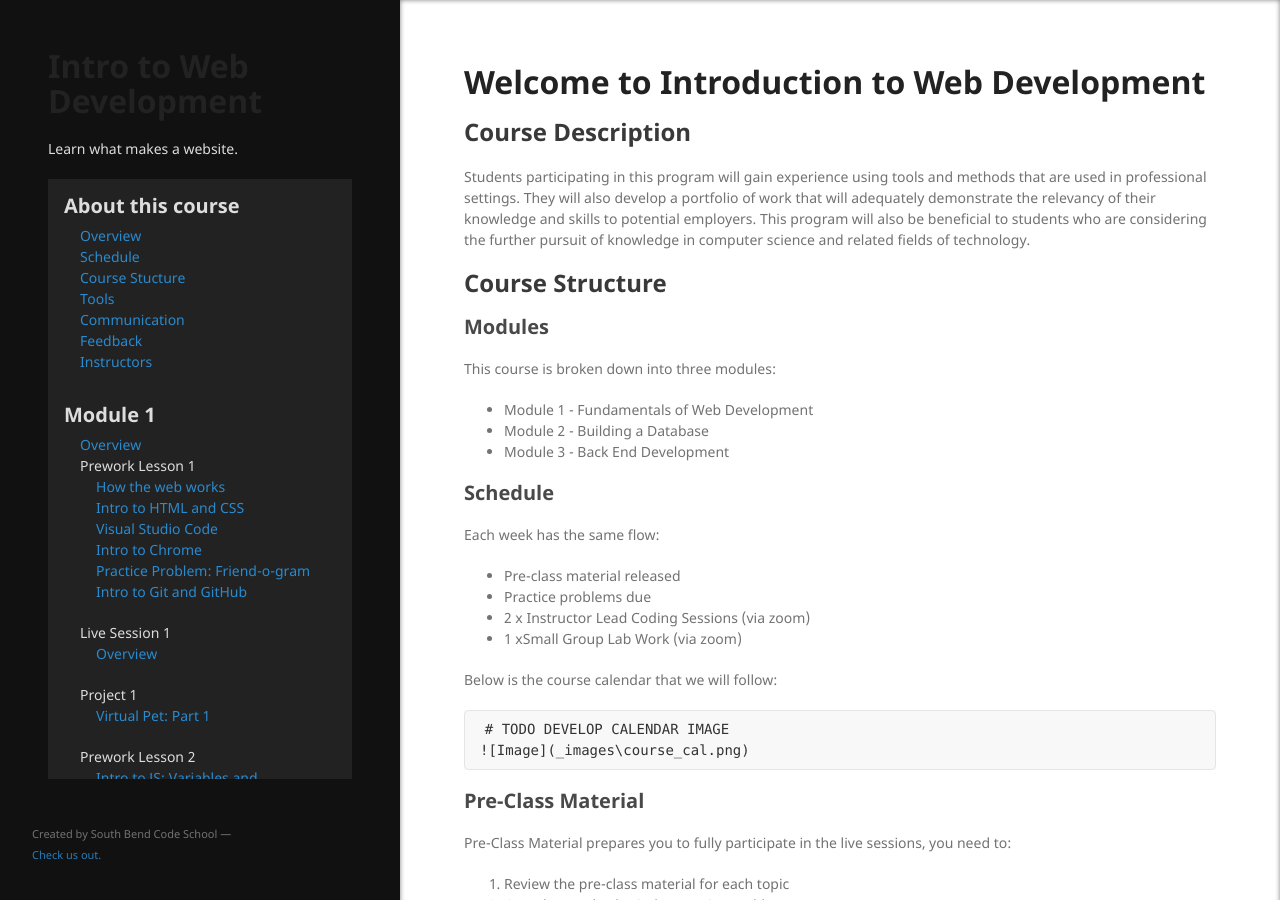
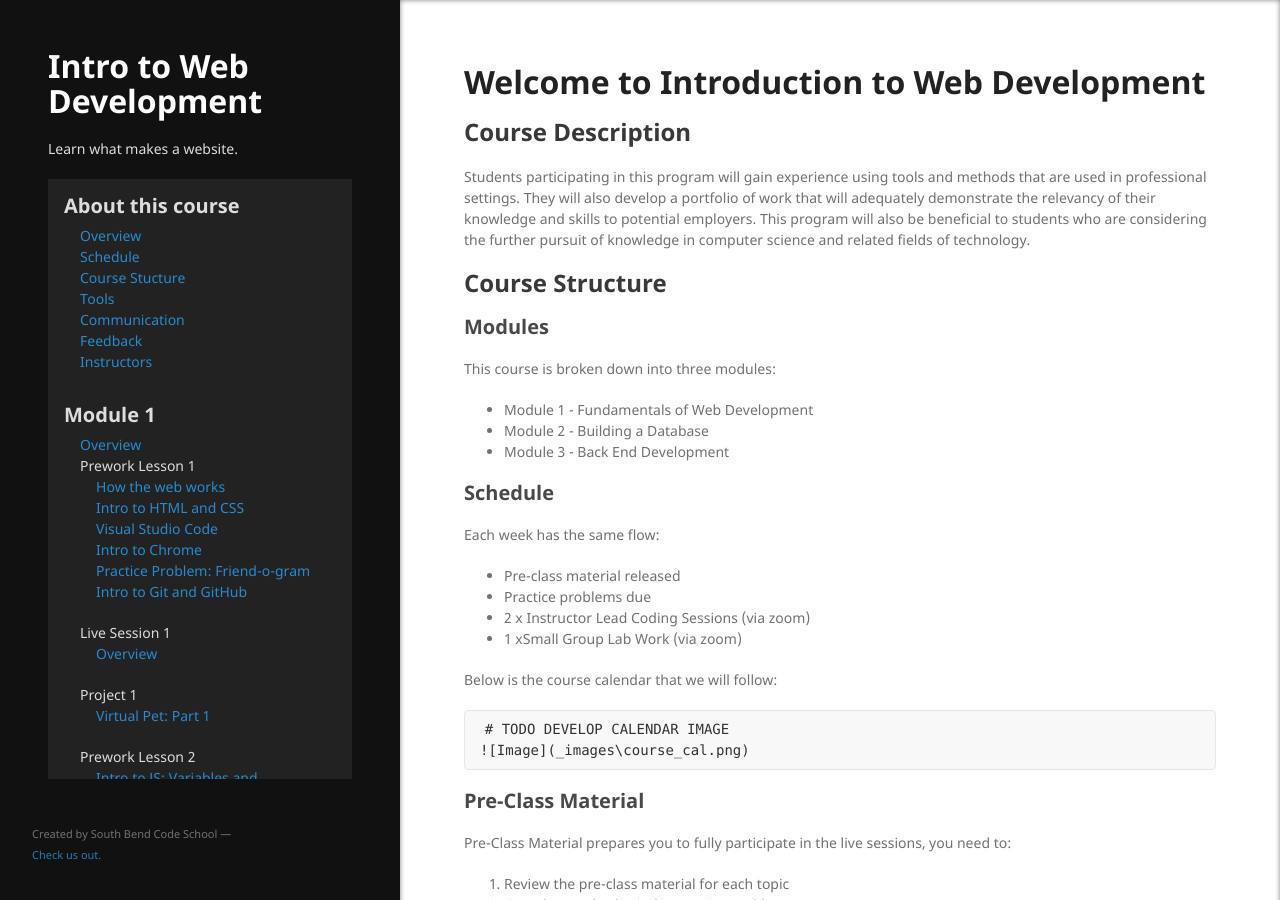
Before and after one commit to south-bend-code-works/intro-to-web-dev, a Jekyll site: the page built from index.md, in a window 1280 px wide and 900 px high. Built offline with Jekyll 4.4.1, drawn with Linux system fonts in a browser that asks for light colours; our own code applies the rules of GitHub Pages for plain Markdown files.

Commit message:
Update default.html

```diff
--- a/_layouts/default.html
+++ b/_layouts/default.html
@@ -23,7 +23,7 @@
     <div class="wrapper">
       <header>
         <!-- <h1><a href="{{ "/" | absolute_url }}">{{ site.title | default: site.github.repository_name }}</a></h1> -->
-        <h1>{{ site.title | default: site.github.repository_name }}</h1>
+        <h1 style="color:white;">{{ site.title | default: site.github.repository_name }}</h1>
 
         {% if site.logo %}
           <!-- <img src="{{site.logo | relative_url}}" alt="Logo" /> -->
```
